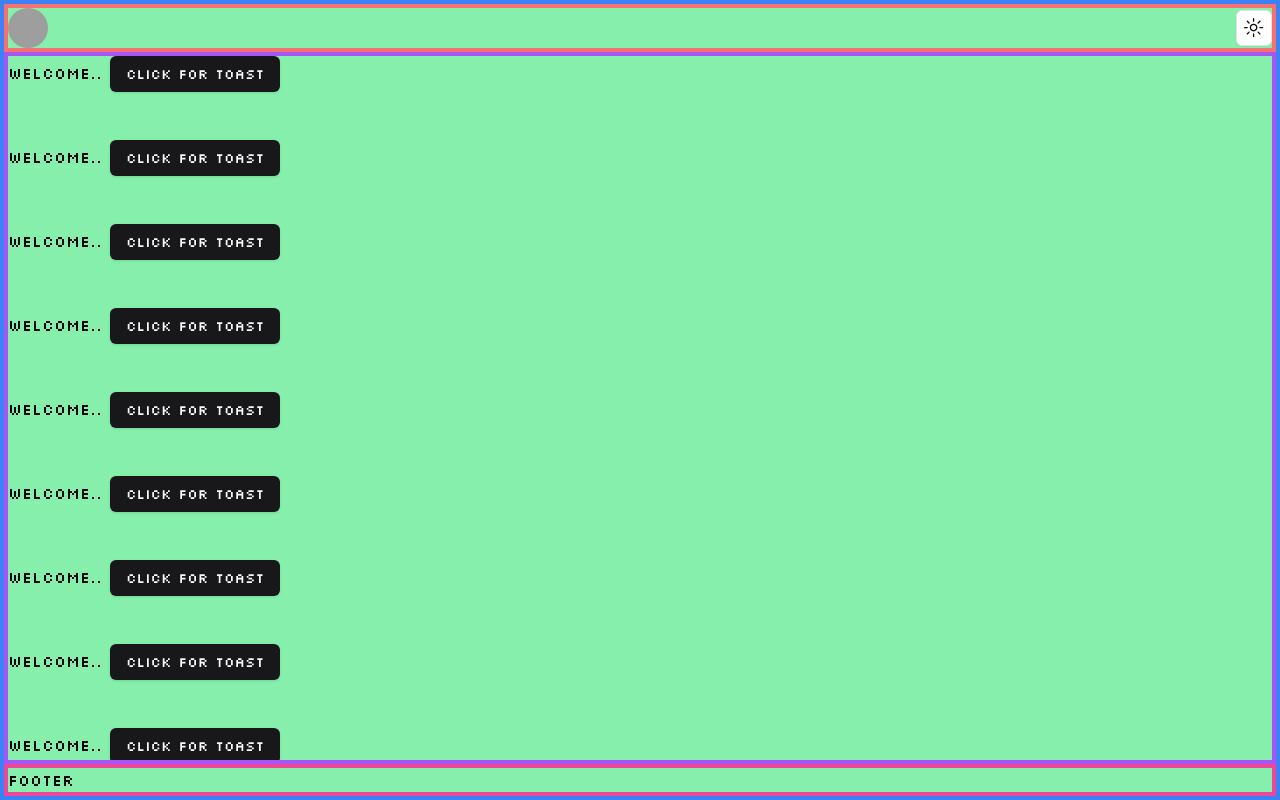
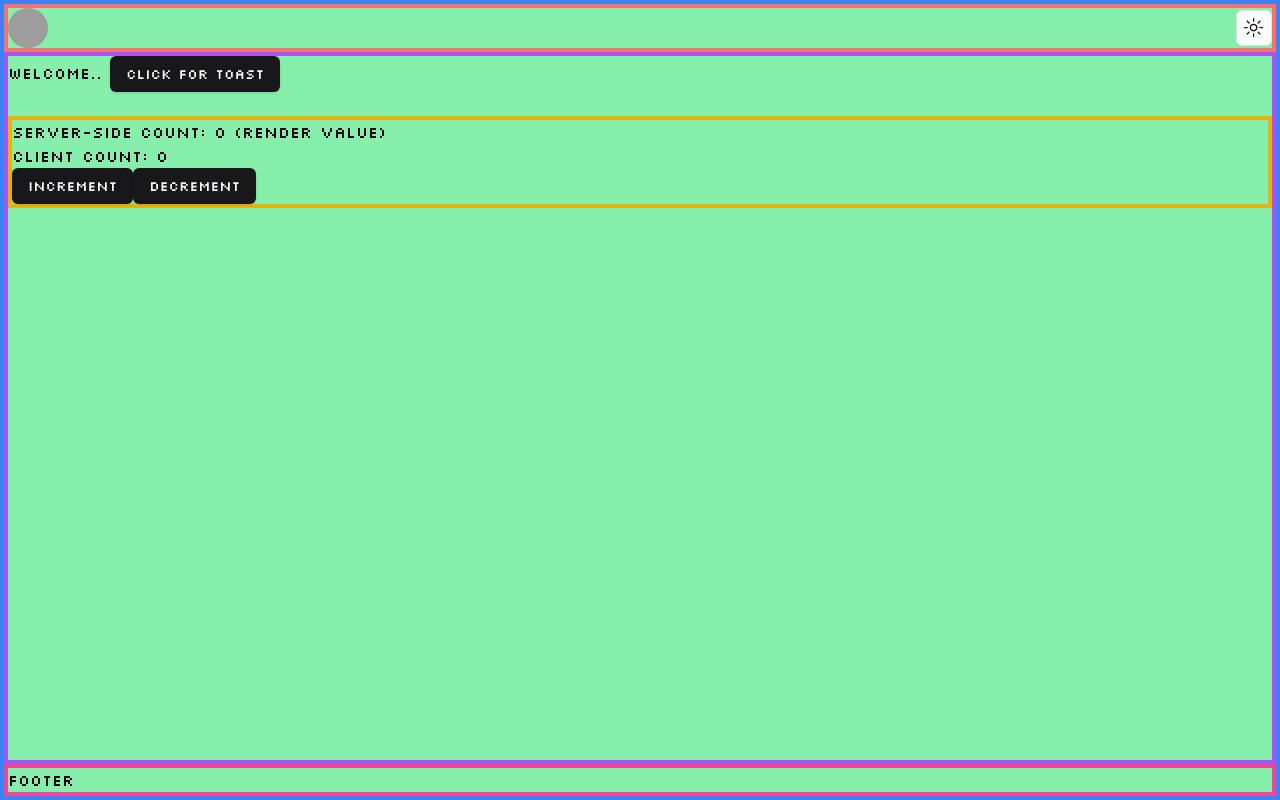
Before and after one commit to chriscodingxyz/2024june-template, a Next.js app: page / in a window 1280 px wide. Built offline with nearby package versions, Linux system fonts and the light colour scheme; grey boxes are pictures that could not be loaded.

Commit message:
added zustand and a quick setup, both client and server counters

```diff
--- a/app/page.tsx
+++ b/app/page.tsx
@@ -1,50 +1,16 @@
 "use client";
 
 import ToastButton from "@/components/ToastButton";
+import ZustandCounterServer from "@/components/ZustandCounterServer";
 
 export default function Home() {
   return (
     <main className="">
-      welcome.. <ToastButton />
+      <p>
+        welcome.. <ToastButton />
+      </p>
       <br />
-      <br />
-      <br />
-      welcome.. <ToastButton />
-      <br />
-      <br />
-      <br />
-      welcome.. <ToastButton />
-      <br />
-      <br />
-      <br />
-      welcome.. <ToastButton />
-      <br />
-      <br />
-      <br />
-      welcome.. <ToastButton />
-      <br />
-      <br />
-      <br />
-      welcome.. <ToastButton />
-      <br />
-      <br />
-      <br />
-      welcome.. <ToastButton />
-      <br />
-      <br />
-      <br />
-      welcome.. <ToastButton />
-      <br />
-      <br />
-      <br />
-      welcome.. <ToastButton />
-      <br />
-      <br />
-      <br />
-      welcome.. <ToastButton />
-      <br />
-      <br />
-      <br />
+      <ZustandCounterServer />
     </main>
   );
 }
--- /dev/null
+++ b/components/ZustandCounterClient.tsx
@@ -0,0 +1,16 @@
+"use client";
+
+import { useCounterStore } from "@/store/store";
+import { Button } from "./ui/button";
+
+export default function ZustandCounterClient() {
+  const { count, increment, decrement } = useCounterStore();
+
+  return (
+    <div>
+      <h2>Client Count: {count}</h2>
+      <Button onClick={increment}>Increment</Button>
+      <Button onClick={decrement}>Decrement</Button>
+    </div>
+  );
+}
--- /dev/null
+++ b/components/ZustandCounterServer.tsx
@@ -0,0 +1,13 @@
+import { getServerState } from "@/store/store";
+import ZustandCounterClient from "@/components/ZustandCounterClient";
+
+export default function ZustandCounterServer() {
+  const { count } = getServerState();
+
+  return (
+    <main className="border-4 border-yellow-500">
+      <h1>Server-side count: {count} (Render value)</h1>
+      <ZustandCounterClient />
+    </main>
+  );
+}
--- a/package.json
+++ b/package.json
@@ -24,7 +24,8 @@
     "sonner": "^1.5.0",
     "tailwind-merge": "^2.3.0",
     "tailwindcss-animate": "^1.0.7",
-    "zod": "^3.23.8"
+    "zod": "^3.23.8",
+    "zustand": "^4.5.2"
   },
   "devDependencies": {
     "@types/node": "^20",
--- /dev/null
+++ b/store/store.ts
@@ -0,0 +1,15 @@
+import { create } from "zustand";
+
+interface CounterState {
+  count: number;
+  increment: () => void;
+  decrement: () => void;
+}
+
+export const useCounterStore = create<CounterState>((set) => ({
+  count: 0,
+  increment: () => set((state) => ({ count: state.count + 1 })),
+  decrement: () => set((state) => ({ count: state.count - 1 })),
+}));
+
+export const getServerState = () => useCounterStore.getState();
```
Also changed, not shown: 1 other file (tests, documents, lock files or other folders).
